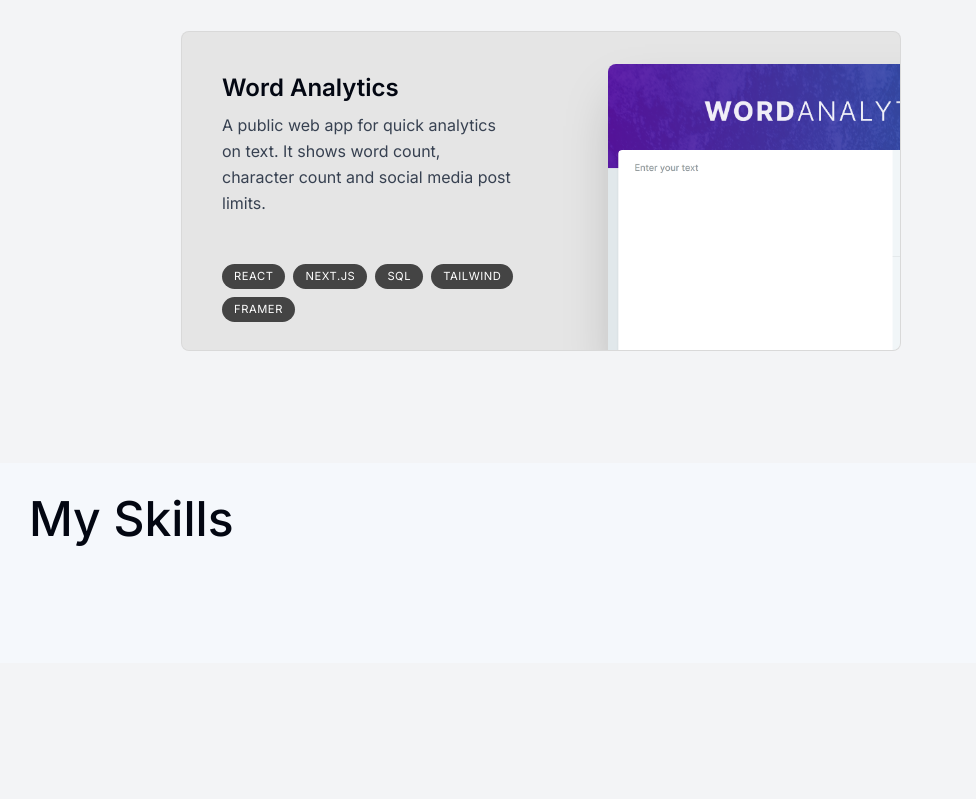
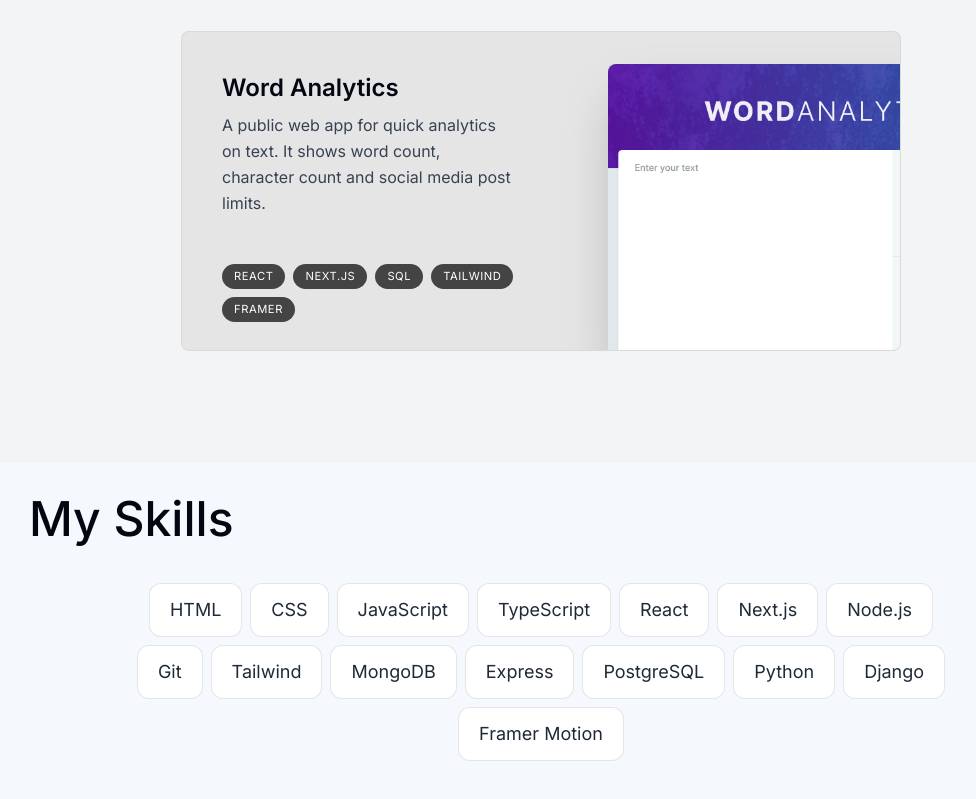
Before and after one commit to nischalmainali21/portfolio-template, a Next.js app: page / in a window 1280 px wide. Shown: the part 2445-3244 px from the top of the page, without its empty margins (99-1075 px from the left). Before the commit the page ends 3108 px from the top, so only its background shows below. Built offline with nearby package versions, Linux system fonts and the light colour scheme.

Commit message:
Finished general layout of skills section     Better Animation code update requqired.

```diff
--- a/components/skills.tsx
+++ b/components/skills.tsx
@@ -2,6 +2,23 @@
 import React from "react";
 import SectionHeading from "./section-heading";
 import { useSectionInView } from "@/lib/hooks";
+import { skillsData } from "@/lib/data";
+import { delay, motion, Variants } from "framer-motion";
+
+const fadeInAnimationVaraints = {
+  offScreen: {
+    opacity: 0,
+    y: 100,
+  },
+  onScreen: (index: number) => ({
+    opacity: 1,
+    y: 0,
+    transition: {
+      delay: 0.05 * index,
+      duration: 0.2,
+    },
+  }),
+};
 
 export default function Skills() {
   const { ref } = useSectionInView({ sectionName: "Skills", threshold: 0.3 });
@@ -10,9 +27,27 @@ export default function Skills() {
     <section
       className="bg-[#f5f8fc] w-full px-4 pb-16 sm:pb-20 sm:px-32 scroll-mt-16"
       ref={ref}
+      id="skills"
     >
       <div>
         <SectionHeading>My Skills</SectionHeading>
+        <div className="flex items-center justify-center">
+          <ul className="flex flex-wrap justify-center gap-2 text-lg text-gray-800 max-w-[53rem]">
+            {skillsData.map((skill, index) => (
+              <motion.li
+                key={index}
+                className="bg-white border border-black/[0.1] rounded-xl py-3 px-5"
+                variants={fadeInAnimationVaraints}
+                initial="offScreen"
+                whileInView="onScreen"
+                viewport={{ once: true }}
+                custom={index}
+              >
+                {skill}
+              </motion.li>
+            ))}
+          </ul>
+        </div>
       </div>
     </section>
   );
--- a/lib/data.ts
+++ b/lib/data.ts
@@ -94,11 +94,11 @@ export const skillsData = [
   "Node.js",
   "Git",
   "Tailwind",
-  "Prisma",
+  // "Prisma",
   "MongoDB",
-  "Redux",
-  "GraphQL",
-  "Apollo",
+  // "Redux",
+  // "GraphQL",
+  // "Apollo",
   "Express",
   "PostgreSQL",
   "Python",
```
